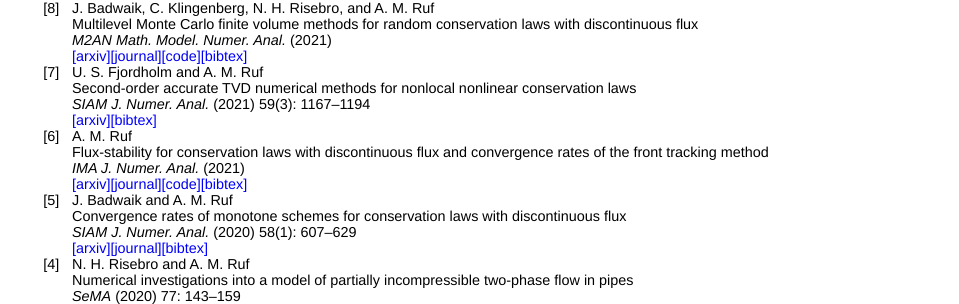
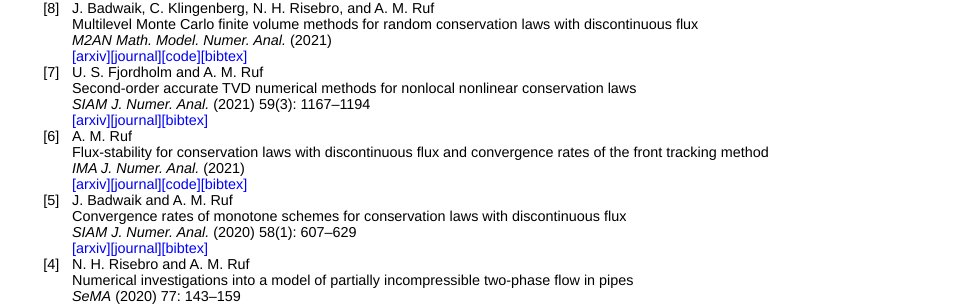
Before and after one commit to adrianmruf/adrianmruf.github.io, a Jekyll site: the page built from index.html, in a window 1280 px wide. Shown: the part 904-1208 px from the top of the page, without its empty margins (160-1119 px from the left). Built offline with Jekyll 4.4.1, drawn with Linux system fonts in a browser that asks for light colours.

Commit message:
update paper with Ulrik

```diff
--- a/index.html
+++ b/index.html
@@ -116,7 +116,7 @@ th {
 		</li>
 	<li>U. S. Fjordholm and A. M. Ruf<br>Second-order accurate TVD numerical methods for nonlocal nonlinear conservation laws<br>
 		<em>SIAM J. Numer. Anal.</em> (2021) 59(3): 1167&ndash;1194<br>
-		<a href="https://arxiv.org/abs/2008.08326">[arxiv]</a><button type='button' onclick="toggleText('paper7')">[bibtex]</button>
+		<a href="https://arxiv.org/abs/2008.08326">[arxiv]</a><a href="https://epubs.siam.org/doi/abs/10.1137/20M1360979">[journal]</a><button type='button' onclick="toggleText('paper7')">[bibtex]</button>
 		<pre id='paper7' style='display: none'><code>
 	@article{FjordholmRuf2021,
 		author = {Fjordholm, Ulrik S. and Ruf, Adrian M.},
```
